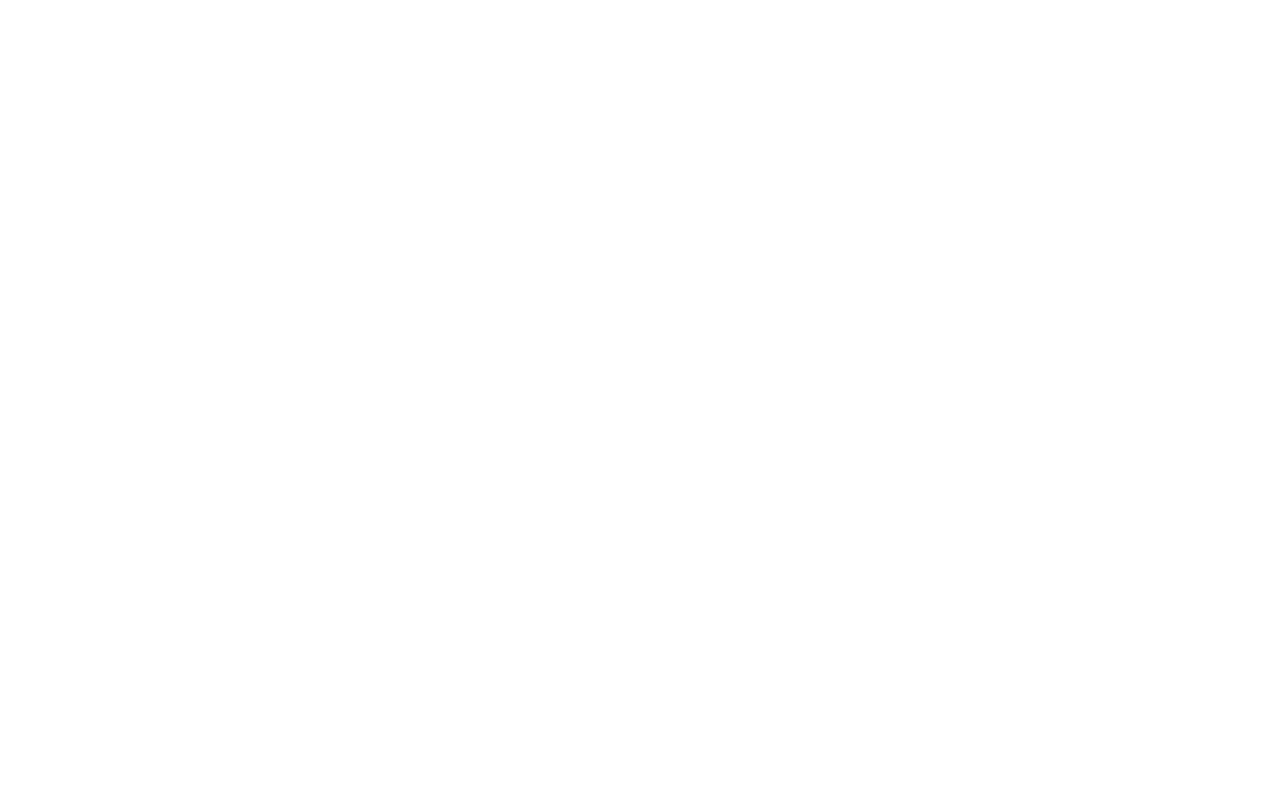
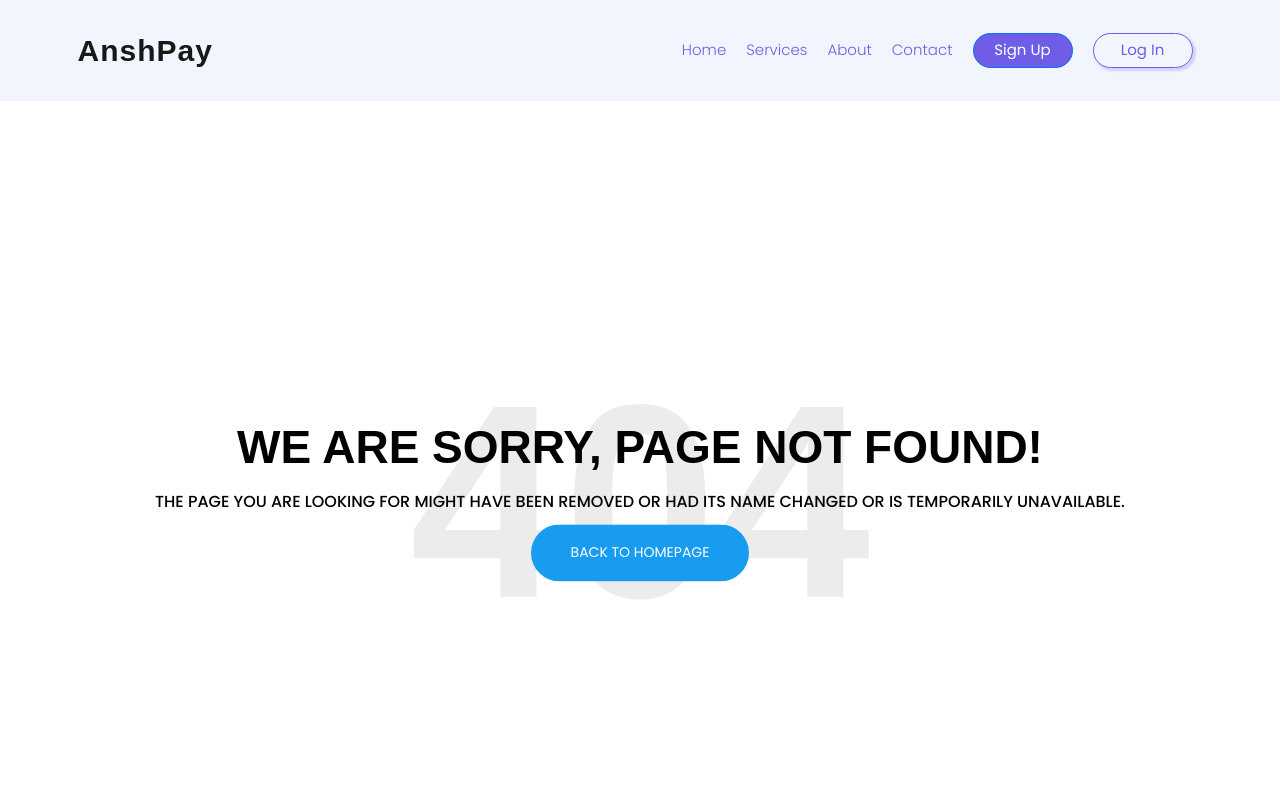
Before and after one commit to eransh1/AnshPay, a React (Create React App) app: page / in a window 1280 px wide. Before the commit this address had no page. Shown: the top 800 px of the page. Built offline with nearby package versions, Linux system fonts and the light colour scheme.

Commit message:
updated error path in app.js

```diff
--- a/src/App.js
+++ b/src/App.js
@@ -13,7 +13,7 @@
     <Route path="/AnshPay" element={<Home />}/>
     <Route path="/about" element={<About />}/>
     <Route path="/contact" element={<Contact />}/>
-    <Route element={<Error />}/>
+    <Route path="*" element={<Error />}/>
     <Route path="/services" element={<Services />}/>
    </Routes>
     </>
```
